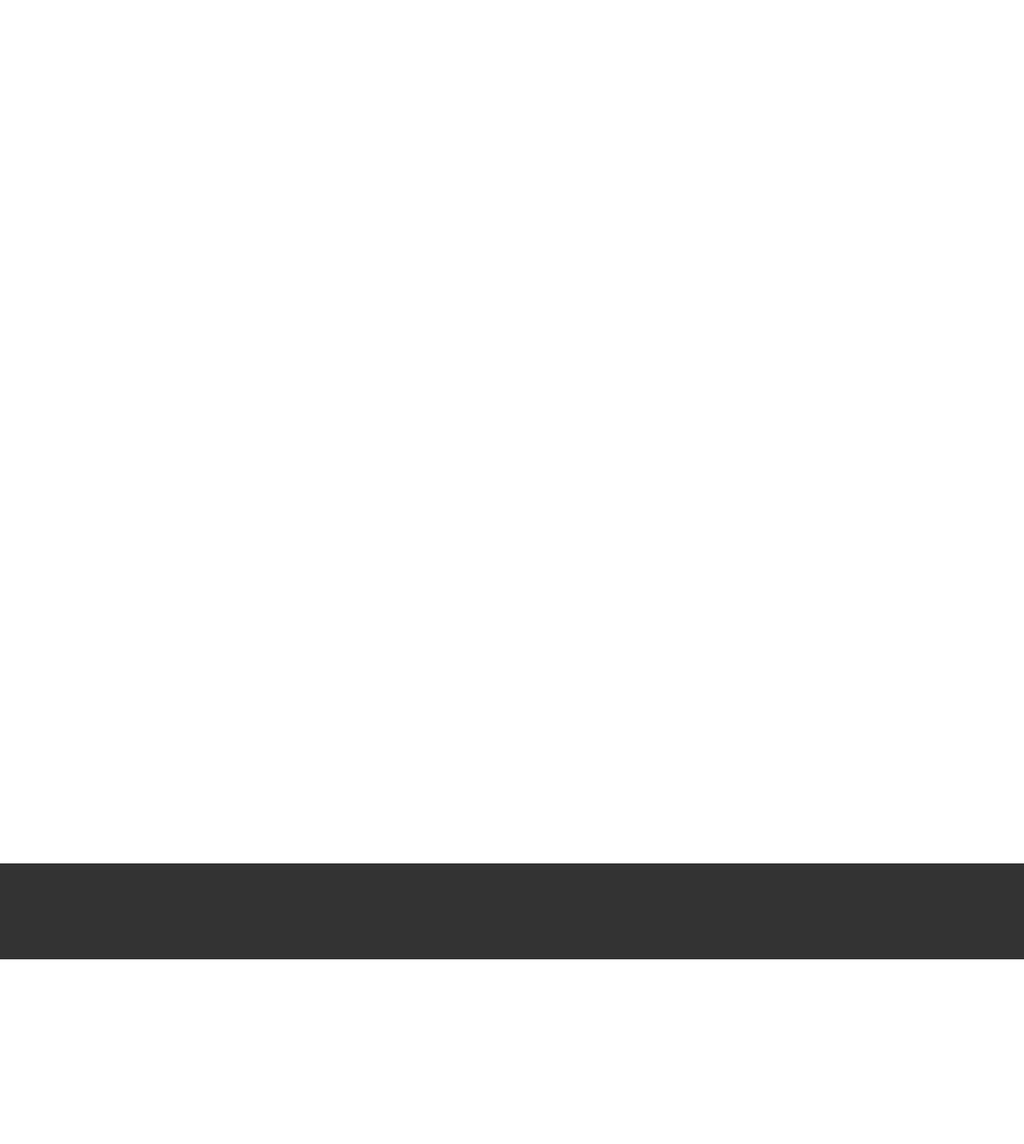
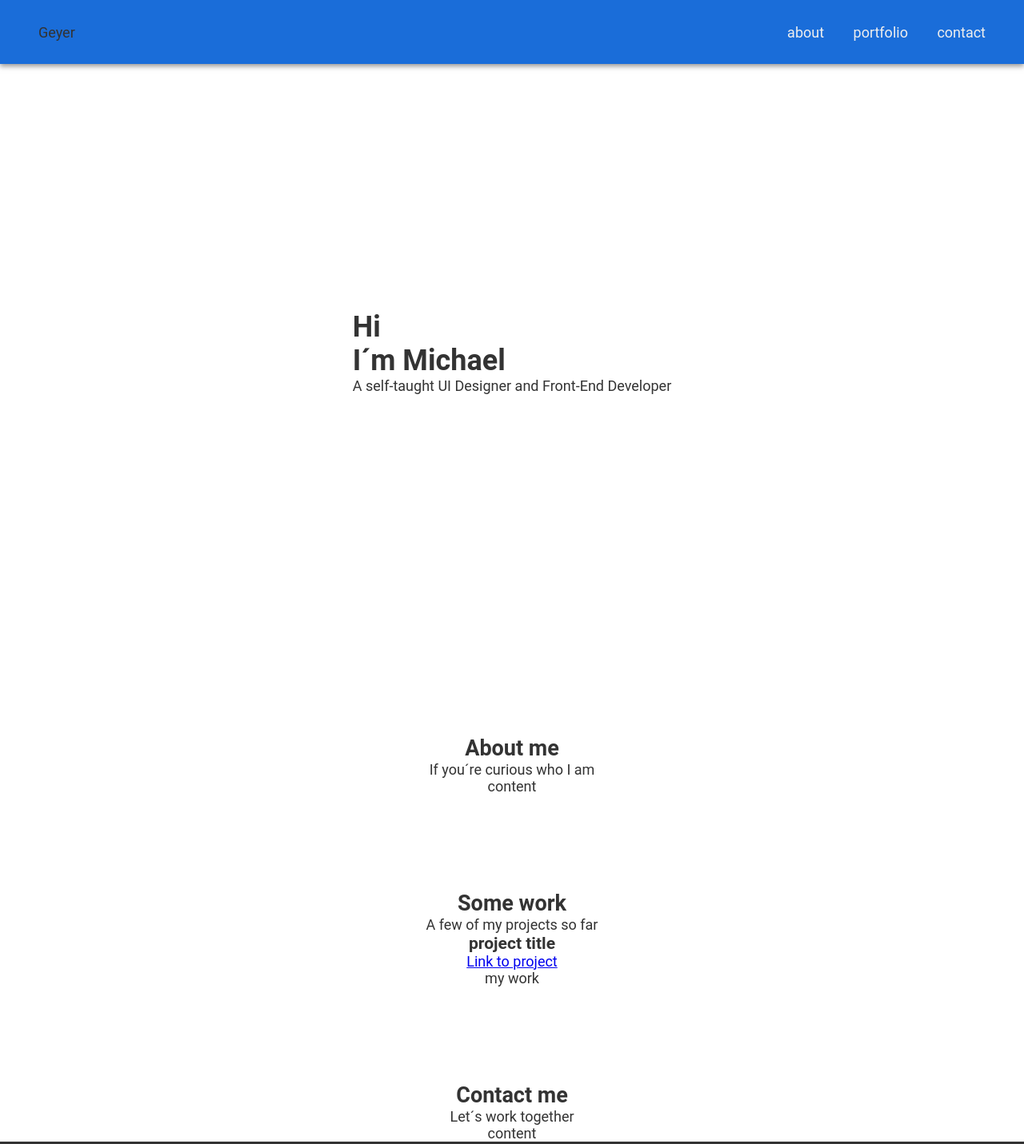
Before and after one commit to geyermichael/geyermichael.github.io, a plain HTML site: page index.html in a window 1280 px wide. Shown: the whole page at 80% size. Before the commit the page ends 1200 px from the top, so only its background shows below. Drawn offline with Linux system fonts and the light colour scheme.

Commit message:
Update index.html

```diff
--- a/index.html
+++ b/index.html
@@ -8,12 +8,56 @@
     <link rel="stylesheet" href="css/main.css">
 </head>
 <body>
-    <header></header>
+    <header id="site-header">
+        <span><a href="#">Geyer</a></span>
+        <nav>
+            <ul>
+                <li><a href="#about">about</a></li>
+                <li><a href="#portfolio">portfolio</a></li>
+                <li><a href="#contact">contact</a></li>
+            </ul>
+        </nav>
+
+    </header>
     <main>
-        <div id="hero"></div>
-        <section id="about"></section>
-        <section id="portfolio"></section>
-        <section id="contact"></section>
+        <div id="hero">
+            <div>
+              <h1>Hi<br> I´m Michael</h1>
+              <p>A self-taught UI Designer and Front&#8209;End Developer</p>
+            </div>
+          </div>
+
+          <section id="about">
+            <header>
+              <h2>About me</h2>
+              <p>If you´re curious who I am</p>
+            </header>
+            <main>
+              <p>content</p>
+            </main>
+          </section>
+
+          <section id="work">
+            <header>
+              <h2>Some work</h2>
+              <p>A few of my projects so far </p>
+            </header>
+            <main>
+              <h3 class="project-tile">project title</h3>
+              <a href="#">Link to project</a>
+            </main>
+
+            <p>my work</p>
+        </section>
+          <section id="contact">
+             <header>
+              <h2>Contact me</h2>
+              <p>Let´s work together</p>
+            </header>
+            <main>
+              <p>content</p>
+            </main>
+          </section>
     </main>
     <footer></footer>
 </body>
```
